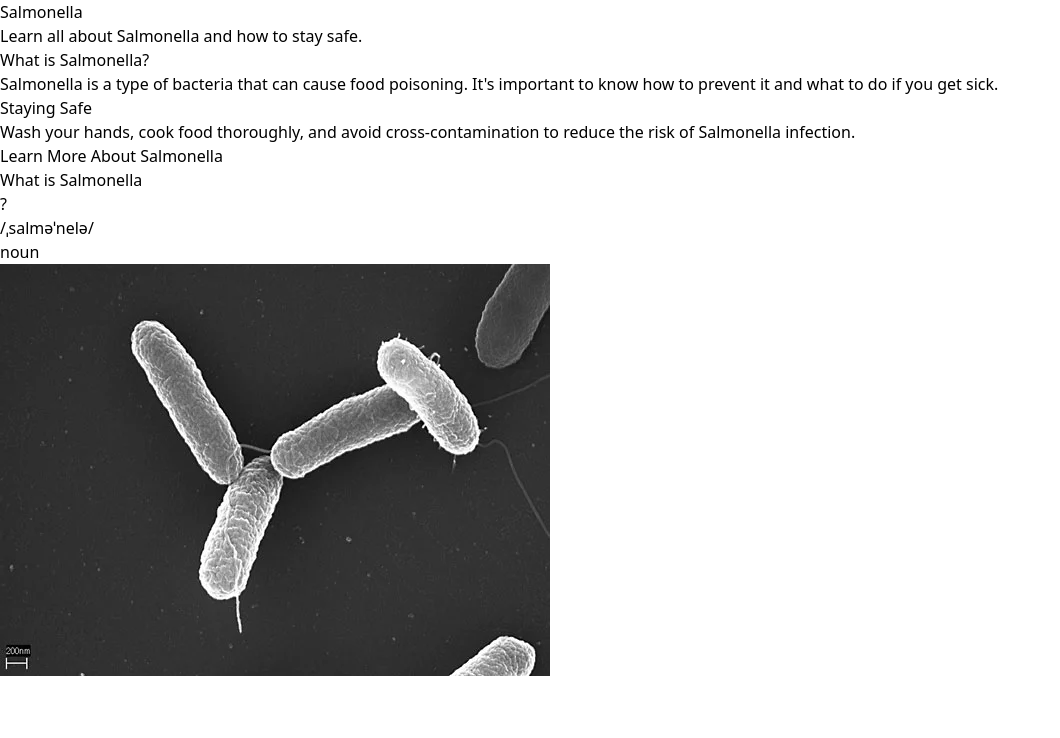
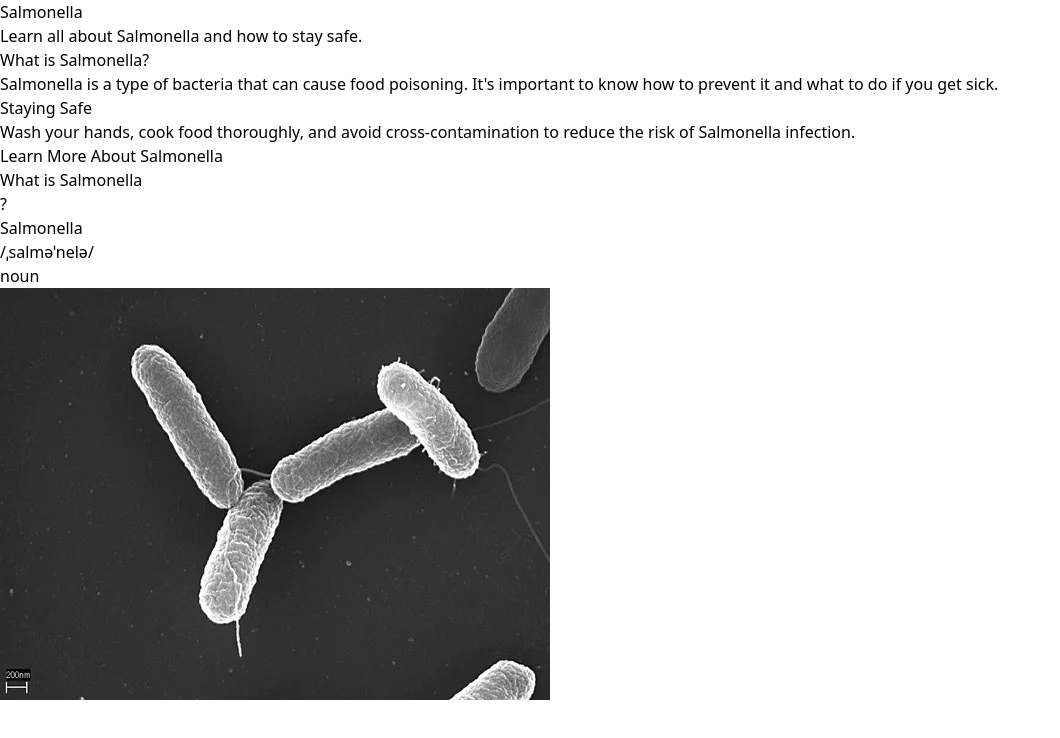
Before and after one commit to pvwnthem/food-nutrition-wellness-presentation, a React (Vite) app: page / in a window 1280 px wide. Shown: the top 738 px of the page, without its empty margins (0-1060 px from the left). Built offline with nearby package versions, Linux system fonts and the light colour scheme.

Commit message:
heading above definition

```diff
--- a/src/App.tsx
+++ b/src/App.tsx
@@ -33,6 +33,7 @@ function HomePage() {
         <div className="flex w-full h-screen px-18 py-8 space-x-6">
           <div className='w-1/2 h-full p-6 bg-white rounded-lg'>
             <h1 className="text-black font-semibold text-4xl mt-2 flex">What is Salmonella <p className="text-blue-600 ml-1">?</p></h1>
+            <h2 className="text-black mt-2 font-semibold">Salmonella</h2>
             <h2 className="flex text-black"><p className="text-gray-600">/ˌsalməˈnelə/</p> <p className="text-blue-600 ml-1">noun</p></h2>
           </div>
           <img src={SalmonellaImage} className="rounded-lg"></img>
```
